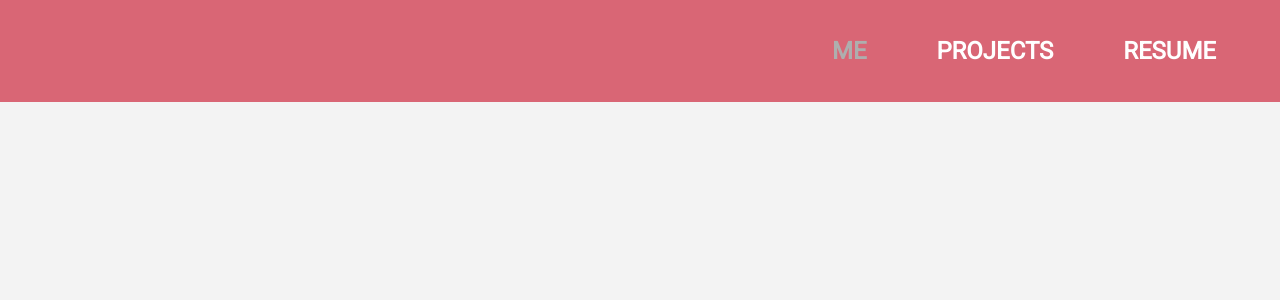
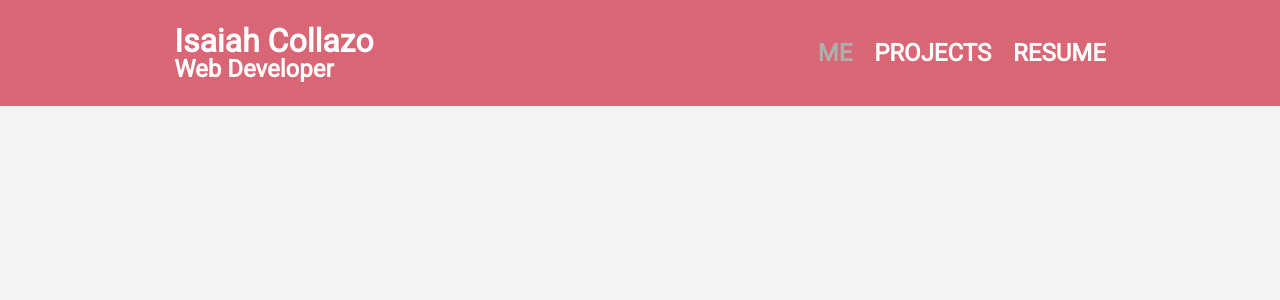
Before and after one commit to IsaiahCollazo99/portfolio-site, a React (Create React App) app in the folder isaiah-collazo/: page / in a window 1280 px wide. Shown: the top 300 px of the page. Built offline with nearby package versions, Linux system fonts and the light colour scheme.

Commit message:
set up header css and header component

```diff
--- a/isaiah-collazo/src/components/header/Header.js
+++ b/isaiah-collazo/src/components/header/Header.js
@@ -6,7 +6,13 @@ const Header = () => {
     return (
         <div className="header">
             <div className="headerLeft">
+                <div className="headerLogo">
 
+                </div>
+                <div className="headerText">
+                    <p className="headerName">Isaiah Collazo</p>
+                    <p className="headerJob">Web Developer</p>
+                </div>
             </div>
 
             <div className="headerRight">
--- a/isaiah-collazo/src/css/header/header.css
+++ b/isaiah-collazo/src/css/header/header.css
@@ -8,9 +8,22 @@
     top: 0;
     margin-bottom: 25px;
     font-weight: bold;
-    justify-content: space-between;
+    justify-content: space-around;
+    color: white;
+}
+
+.headerLeft {
+    display: flex;
+    flex-direction: row;
+    justify-content: space-evenly;
 }
 
 .headerRight {
-    width: 40%;
+    width: 30%;
+    display: flex;
+    justify-content: flex-end;
 }
+
+.headerName {
+    font-size: 32px;
+}
--- a/isaiah-collazo/src/css/navBar/navBar.css
+++ b/isaiah-collazo/src/css/navBar/navBar.css
@@ -1,12 +1,12 @@
 .mainNav {
-    width: 100%;
+    width: 75%;
     display: flex;
     justify-content: center;
     align-items: center;
 }
 
 .navLinkContainer {
-    width: 75%;
+    width: 100%;
     display: flex;
     justify-content: space-between;
     align-items: center;
```
